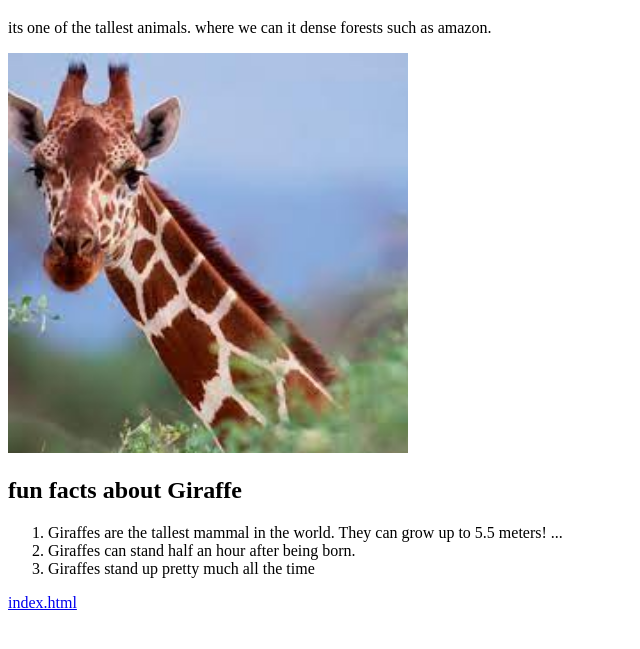
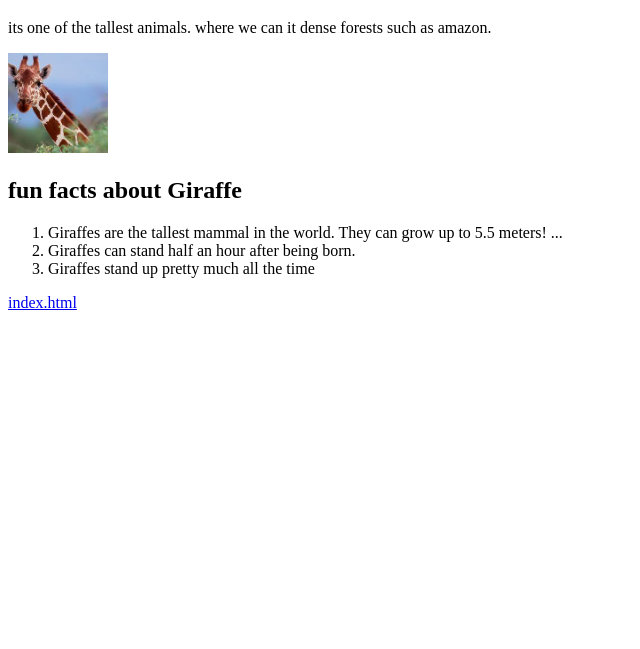
Before and after one commit to 44-563-Web-Apps-F22/44563-webapps-assignment-3-gopikrishna456, a plain HTML site: page bonus.html in a window 1280 px wide. Shown: the part 61-710 px from the top of the page, without its empty margins (0-640 px from the left). Drawn offline with Linux system fonts and the light colour scheme.

Commit message:
Update bonus.html

```diff
--- a/bonus.html
+++ b/bonus.html
@@ -11,7 +11,7 @@
     <p>
         its one of the tallest animals. where we can it dense forests such as amazon.
     </p>
-    <img src="Giraffe.jpeg" height="400" width="400" alt="img">
+    <img src="Giraffe.jpeg" height="100" width="100" alt="img">
     <h2>fun facts about Giraffe</h2>
     <ol>
         <li>Giraffes are the tallest mammal in the world. They can grow up to 5.5 meters! ...</li>
```
